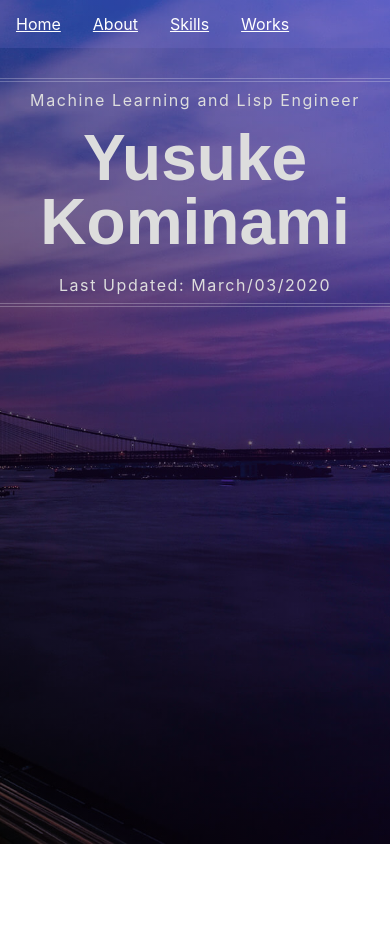
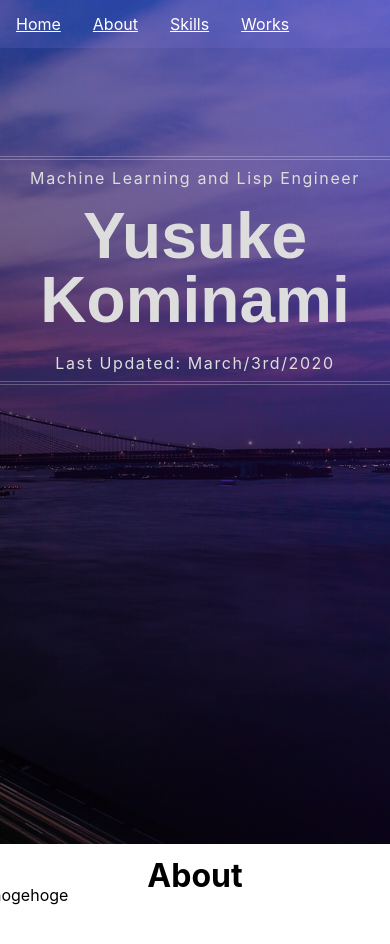
Before and after one commit to komi1230/portfolio, a React (Create React App) app: page / in a window 390 px wide. Shown: the top 944 px of the page. Built offline with nearby package versions, Linux system fonts and the light colour scheme.

Commit message:
added about title

```diff
--- a/src/App.js
+++ b/src/App.js
@@ -1,11 +1,13 @@
 import React from 'react';
 import Top from './components/Top'
+import About from './components/About'
 
 
 function App() {
   return (
     <div>
       <Top />
+      <About />
     </div>
   );
 }
--- /dev/null
+++ b/src/components/About.js
@@ -0,0 +1,31 @@
+import React from 'react'
+import { makeStyles } from '@material-ui/core/styles';
+import Grid from '@material-ui/core/Grid';
+import "../index.css"
+
+
+const useStyles = makeStyles(theme => ({
+    aboutTitle: {
+        textAlign: 'center',
+        margin: '5% auto'
+    },
+}));
+
+export default function About() {
+    const classes = useStyles()
+    return (
+        <Grid
+            container
+            direction="column"
+            justify="center"
+            spacing={2}
+        >
+            <Grid xs={12}>
+                <h1 className={classes.aboutTitle}>About</h1>
+            </Grid>
+            <Grid>
+                hogehoge
+            </Grid>
+        </Grid>
+    )
+}
--- a/src/components/Top.js
+++ b/src/components/Top.js
@@ -59,7 +59,7 @@ const TopCard = () => {
           Yusuke Kominami
         </div>
         <div className="elseBottom">
-          Last Updated: March/03/2020
+          Last Updated: March/3rd/2020
         </div>
       </div>
     </section>
--- a/src/index.css
+++ b/src/index.css
@@ -54,6 +54,18 @@ code {
   text-align: center;
 }
 
+@media (max-width: 768px) {
+  #topview .card-child {
+    display: inline-block;
+    margin: 40% auto;
+    border: 4px double rgba(255, 255, 255, 0.25);
+    border-width: 4px 0;
+    color: #dddddd;
+    letter-spacing: 0.1em;
+  }
+}
+
+@media (min-width: 769px) {
   #topview .card-child {
     display: inline-block;
     margin: 20% auto;
@@ -61,6 +73,7 @@ code {
     border-width: 4px 0;
     color: #dddddd;
     letter-spacing: 0.1em;
+  }
 }
 
 #topview .elseTop {
```
Also changed, not shown: 18 other files (tests, documents, lock files or other folders). Lines whose indentation alone changed are shown as unchanged.
